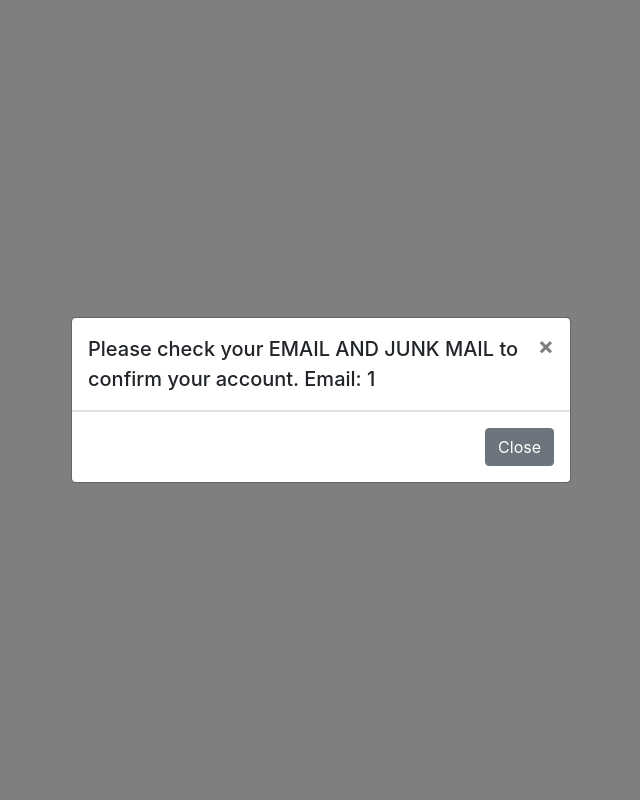
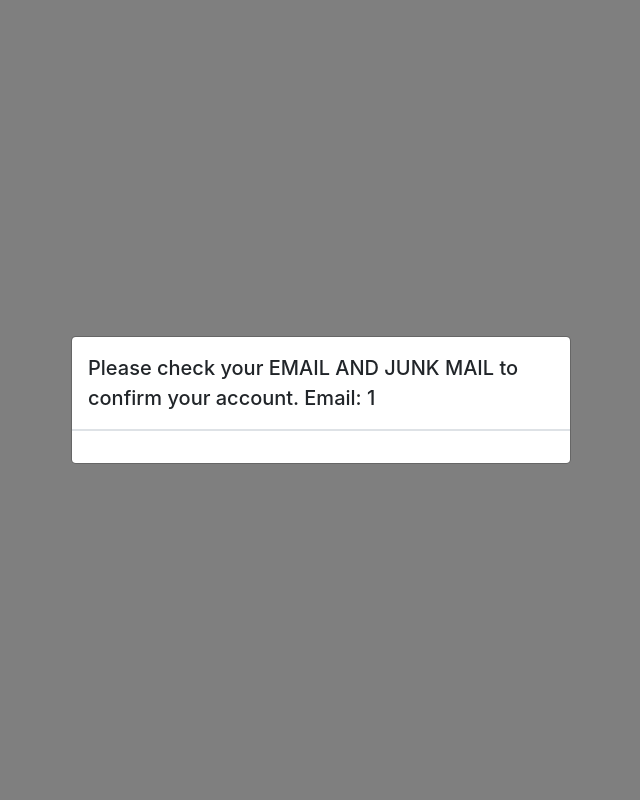
Before and after one commit to justinhmosher/bigBallzUpdated, a Django app: page /confirm_email/1/ in a window 1280 px wide. Shown: the whole page, without its empty margins (319-959 px from the left). Run offline with Django 3.2, Linux system fonts and the light colour scheme; some libraries are stand-ins or nearby versions.

Commit message:
polishing

```diff
--- a/templates/authentication/confirm_email.html
+++ b/templates/authentication/confirm_email.html
@@ -1,6 +1,5 @@
 <!DOCTYPE html>
 <html lang="en">
-<meta name="viewport" content="width=device-width, initial-scale=1.0">
 <head>
     <meta charset="UTF-8">
     <title>Sign Up Success</title>
@@ -16,14 +15,11 @@
   <div class="modal-dialog modal-dialog-centered" role="document">
     <div class="modal-content">
       <div class="modal-header">
-        <h5 class="modal-title" id="exampleModalLongTitle">Please check your EMAIL AND JUNK MAIL to confirm your account.
-        Email: {{ email }}</h5>
-        <button type="button" class="close" data-dismiss="modal" aria-label="Close">
-          <span aria-hidden="true">&times;</span>
-        </button>
+        <h5 class="modal-title" id="exampleModalLongTitle">Please check your EMAIL AND JUNK MAIL to confirm your account. Email: {{ email }}</h5>
+        <!-- Removed the button for closing modal -->
       </div>
       <div class="modal-footer">
-        <button type="button" class="btn btn-secondary" data-dismiss="modal">Close</button>
+        <!-- Optionally, remove the close button here as well if you want to force action other than closing. -->
       </div>
     </div>
   </div>
@@ -31,8 +27,11 @@
 
 <script>
 $(document).ready(function(){
-    // Show the modal on page load
-    $('#signupSuccessModal').modal('show');
+    // Initialize the modal with options to prevent closing it.
+    $('#signupSuccessModal').modal({
+        backdrop: 'static', // Prevent closing by clicking outside.
+        keyboard: false     // Prevent closing by pressing the Escape key.
+    });
 });
 </script>
 
```
